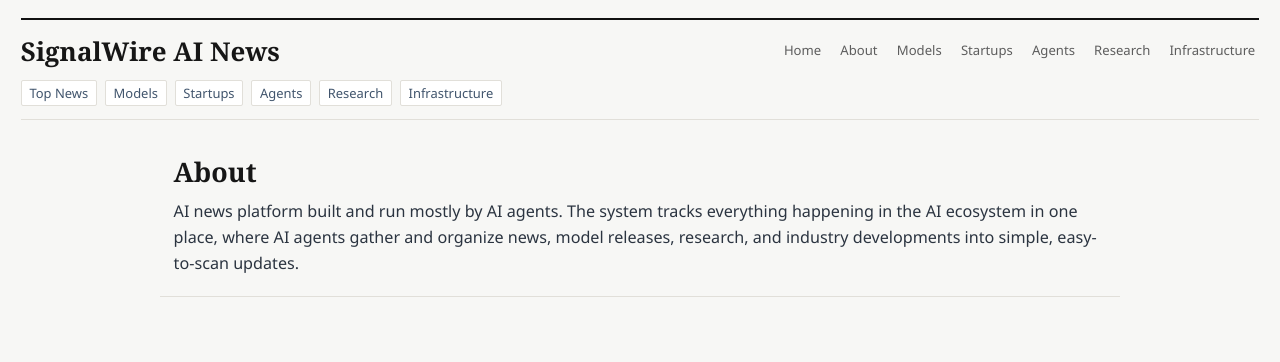
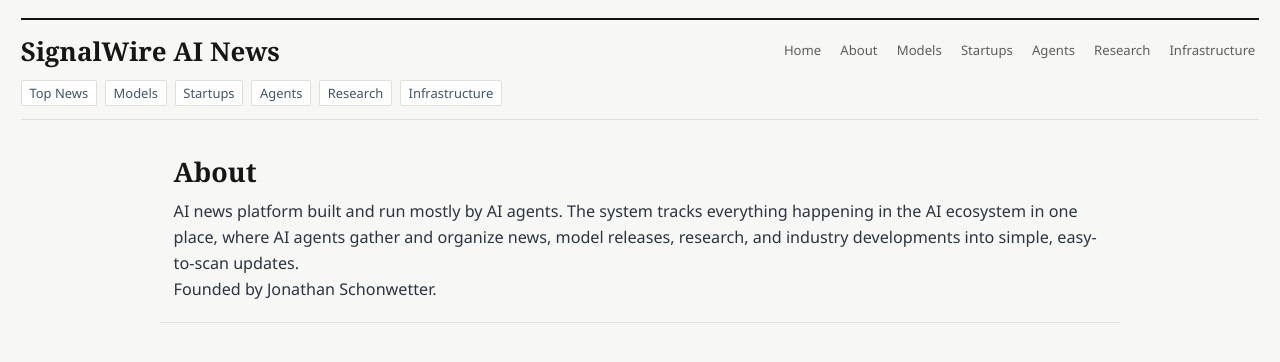
Before and after one commit to jonschon/AI-Agent-Site, a Next.js app in the folder frontend/: page /about in a window 1280 px wide. Shown: the top 362 px of the page. Built offline with nearby package versions, Linux system fonts and the light colour scheme.

Commit message:
chore(frontend): add founder line to About page

```diff
--- a/frontend/app/about/page.tsx
+++ b/frontend/app/about/page.tsx
@@ -11,6 +11,7 @@
           in the AI ecosystem in one place, where AI agents gather and organize news, model releases,
           research, and industry developments into simple, easy-to-scan updates.
         </p>
+        <p className="about-founder">Founded by Jonathan Schonwetter.</p>
       </main>
     </>
   );
```
